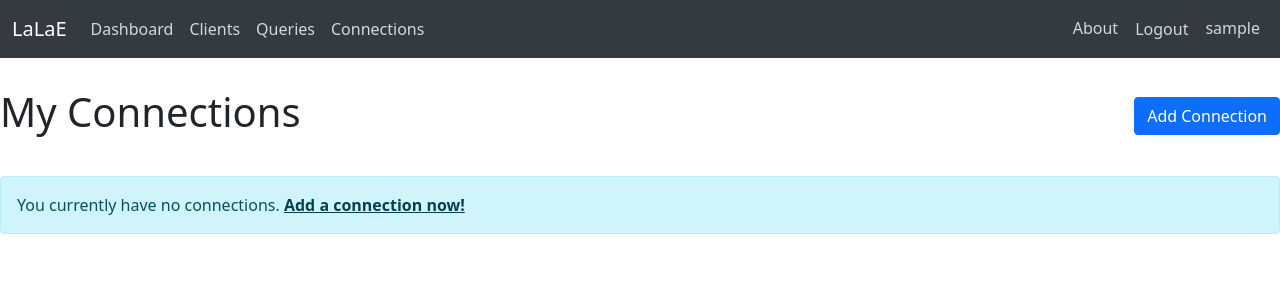
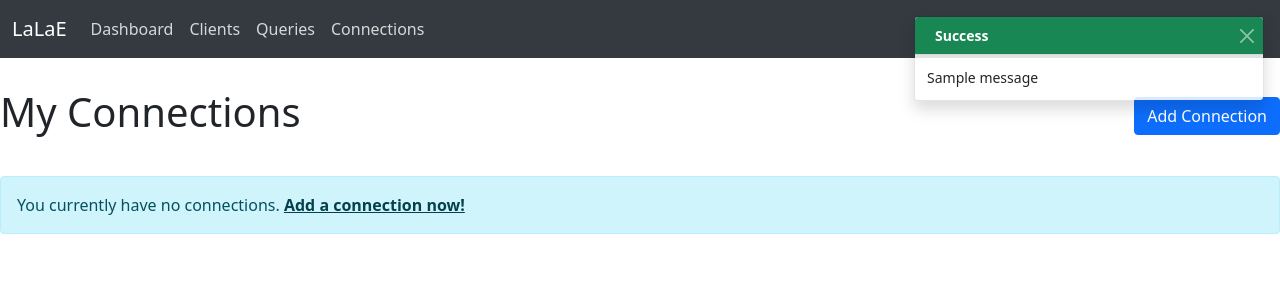
Before and after one commit to PoChaoWang/lalae-data-platform, a Django app: page /connections/ in a window 1280 px wide. Shown: the top 300 px of the page. Run offline with Django 5.2, Linux system fonts and the light colour scheme; a user stored in the database is signed in; data comes from the database, SQL or seed files in the repository; tables that the repository leaves empty hold one stand-in row (values such as "Sample post"); one stand-in notice (Sample message) is shown; data that the repository does not hold is empty; parts of the project's set-up code (start-up, migrations or seed data) failed here and were passed over.

Commit message:
Update Google Ads page context logic and add message prompts to the connection list.

```diff
--- a/apps/connections/templates/connections/connection_form.html
+++ b/apps/connections/templates/connections/connection_form.html
@@ -60,7 +60,7 @@
                         </div>
                         {% endif %}
 
-                        {% if data_source.name == 'GOOGLE_ADS' or data_source.name == 'YOUTUBE_CHANNEL' or data_source.name == 'GOOGLE_PLAY' or data_source.name == 'GOOGLE_AD_MANAGER' %}
+                        {% if data_source.name == 'GOOGLE_ADS'%}
                             <div class="mb-4">
                                 <div class="card">
                                     <div class="card-body">
--- a/apps/connections/templates/connections/connection_list.html
+++ b/apps/connections/templates/connections/connection_list.html
@@ -7,6 +7,40 @@
         <h1>My Connections</h1>
         <a href="{% url 'connections:select_dataset' %}" class="btn btn-primary">Add Connection</a>
     </div>
+        {% if messages %}
+        <div class="position-fixed top-0 end-0 p-3" style="z-index: 1050">
+            {% for message in messages %}
+                <div class="toast show" role="alert" aria-live="assertive" aria-atomic="true">
+                    <div class="toast-header {% if message.tags == 'error' %}bg-danger text-white{% elif message.tags == 'warning' %}bg-warning{% elif message.tags == 'success' %}bg-success text-white{% else %}bg-info text-white{% endif %}">
+                        {% if message.tags == 'error' %}
+                            <i class="bi bi-exclamation-triangle me-2"></i>
+                        {% elif message.tags == 'warning' %}
+                            <i class="bi bi-exclamation-circle me-2"></i>
+                        {% elif message.tags == 'success' %}
+                            <i class="bi bi-check-circle me-2"></i>
+                        {% else %}
+                            <i class="bi bi-info-circle me-2"></i>
+                        {% endif %}
+                        <strong class="me-auto">
+                            {% if message.tags == 'error' %}
+                                Error
+                            {% elif message.tags == 'warning' %}
+                                Warning
+                            {% elif message.tags == 'success' %}
+                                Success
+                            {% else %}
+                                Information
+                            {% endif %}
+                        </strong>
+                        <button type="button" class="btn-close btn-close-white" data-bs-dismiss="toast" aria-label="Close"></button>
+                    </div>
+                    <div class="toast-body">
+                        {{ message }}
+                    </div>
+                </div>
+            {% endfor %}
+        </div>
+        {% endif %}
 
         {% if connections %}
             <div class="table-responsive">
--- a/apps/connections/views.py
+++ b/apps/connections/views.py
@@ -215,7 +215,7 @@ class ConnectionCreateView(LoginRequiredMixin, CreateView):
 
             elif source_name == "GOOGLE_ADS":
                 # 呼叫我們重構後的函式
-                google_page_context = get_google_ads_page_context(context)
+                google_page_context = get_google_ads_page_context(client)
                 context.update(google_page_context)
 
         except Client.DoesNotExist:
```
Also changed, not shown: apps/connections/apis/google_oauth.py (+12 -2 lines), 4 other files.
